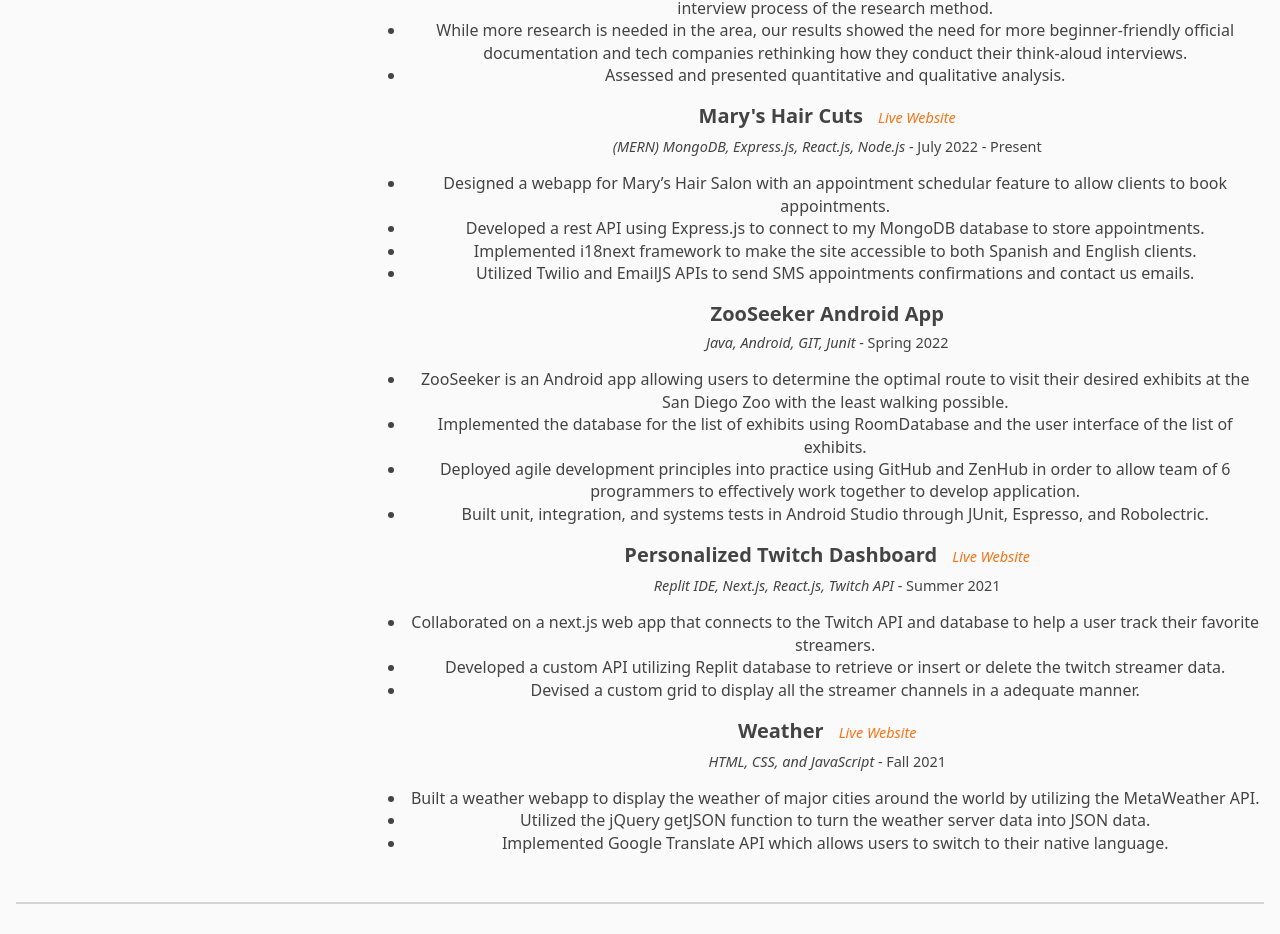
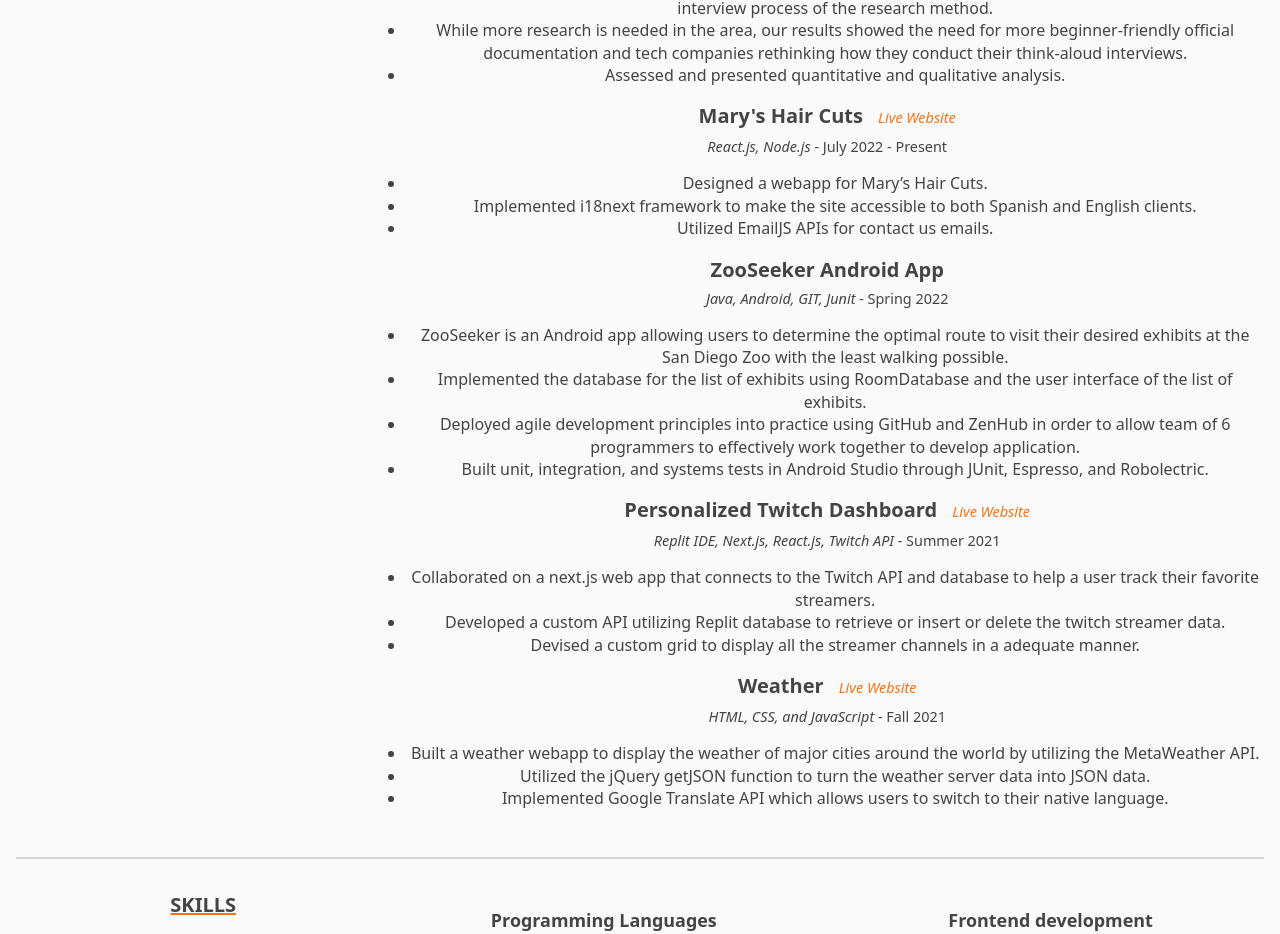
Before and after one commit to ronaldo719/personal-website, a React (Create React App) app: page / in a window 1280 px wide. Shown: the part 2112-3046 px from the top of the page. Built offline with nearby package versions, Linux system fonts and the light colour scheme; no server answers.

Commit message:
updated mary's hair cuts section

```diff
--- a/src/App.js
+++ b/src/App.js
@@ -121,14 +121,13 @@
 
                 <h2 className="leftTitle">Mary's Hair Cuts <a href="https://maryswebsite.netlify.app" target="_blank"><i className="websiteLink"> Live Website</i></a>  </h2>
                 <p className="subInfo">
-                  <i> (MERN) MongoDB, Express.js, React.js, Node.js		</i>  - July 2022 - Present
+                  <i>React.js, Node.js		</i>  - July 2022 - Present
              </p>
                 <ul className="resumeBullet">
-                  <li>Designed a webapp for Mary’s Hair Salon with an appointment schedular feature to allow clients to book appointments.
+                  <li>Designed a webapp for Mary’s Hair Cuts.
 </li>
-                  <li>Developed a rest API using Express.js to connect to my MongoDB database to store appointments.</li>
                   <li> Implemented i18next framework to make the site accessible to both Spanish and English clients.    </li>
-                  <li> Utilized Twilio and EmailJS APIs to send SMS appointments confirmations and contact us emails.   </li>
+                  <li> Utilized EmailJS APIs for contact us emails.   </li>
                 </ul>
               </div>
 
@@ -139,8 +138,7 @@
                   <i> Java, Android, GIT, Junit		</i>  - Spring 2022
              </p>
                 <ul className="resumeBullet">
-                  <li>ZooSeeker is an Android app allowing users to determine the optimal route to visit their desired exhibits at the San Diego Zoo with the least walking possible.
-</li>
+                  <li>ZooSeeker is an Android app allowing users to determine the optimal route to visit their desired exhibits at the San Diego Zoo with the least walking possible.</li>
                   <li>	Implemented the database for the list of exhibits using RoomDatabase and the user interface of the list of exhibits.</li>
                   <li> Deployed agile development principles into practice using GitHub and ZenHub in order to allow team of 6 programmers to effectively work together to develop application.  </li>
                   <li> Built unit, integration, and systems tests in Android Studio through JUnit, Espresso, and Robolectric.</li>
```
Also changed, not shown: 1 other file (tests, documents, lock files or other folders).
